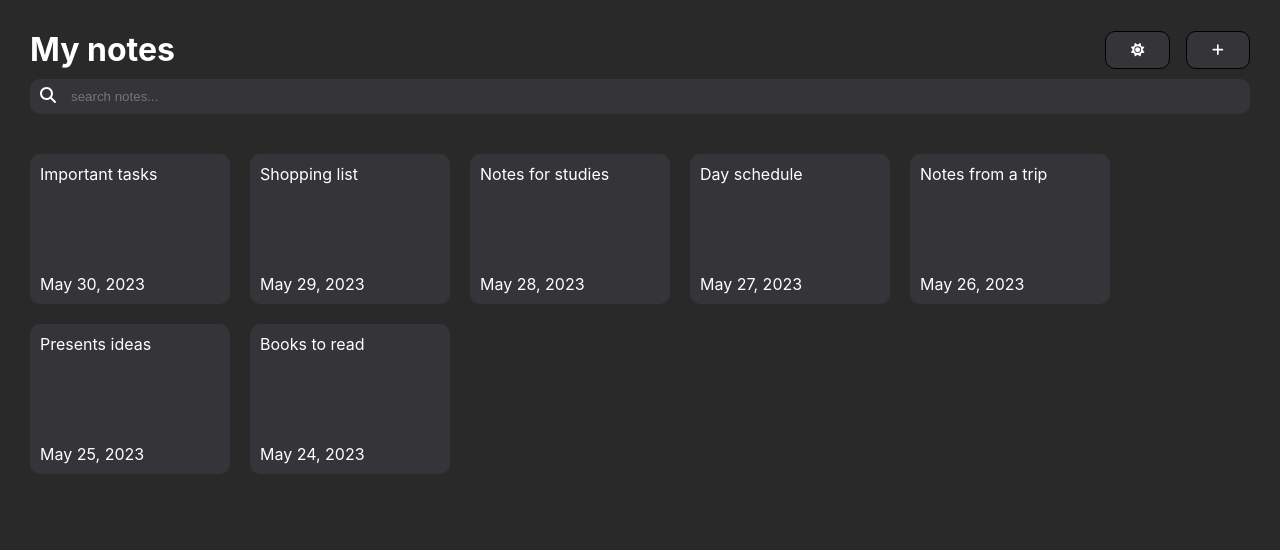
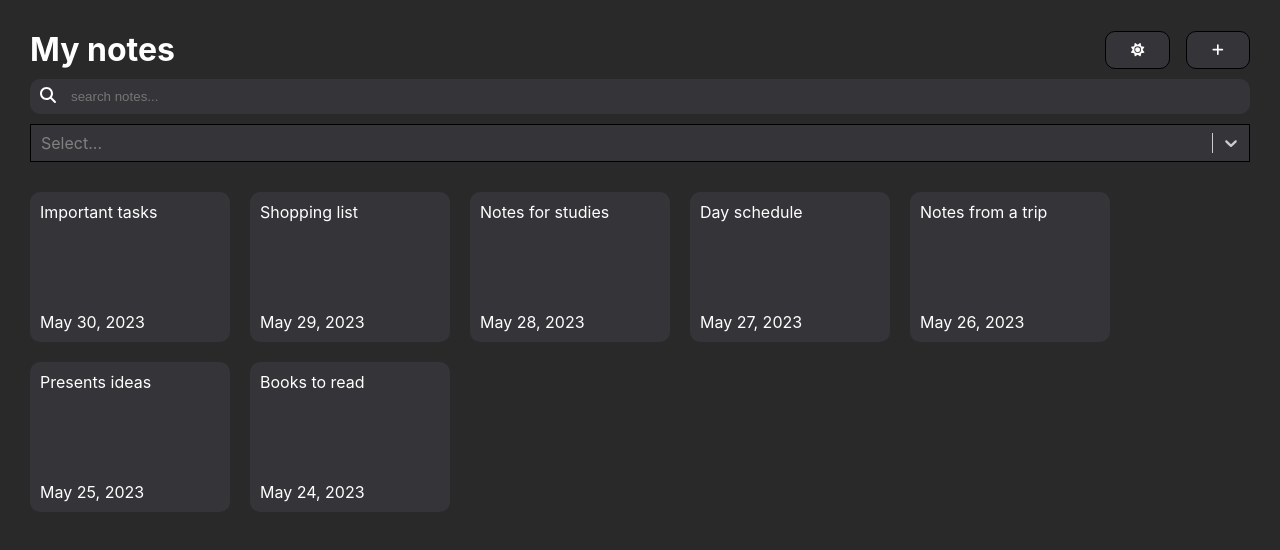
Before and after one commit to malinuuus/note-taking-app-react, a React (Vite) app: page / in a window 1280 px wide. Shown: the top 550 px of the page. Built offline with nearby package versions, Linux system fonts and the light colour scheme.

Commit message:
Add filter by tags feature on the main page

```diff
--- a/src/components/NoteForm/index.tsx
+++ b/src/components/NoteForm/index.tsx
@@ -2,21 +2,18 @@ import { useState, useEffect, useContext } from 'react';
 import { Button, DisabledButton } from "../../styles"
 import { InputGroup, RequiredMessage } from "./styles"
 import { useNavigate } from 'react-router-dom';
-import CreatableSelect from 'react-select/creatable'
-import { Note, Tag } from '../../App';
-import { MultiValue } from 'react-select';
+import { Note, Tag } from '../../App'
 import { NotesContext, NotesContextType } from '../../context/NotesContext';
-import { ThemeContext } from '../../context/ThemeContext';
+import { TagsSelect } from '../TagsSelect';
 
 type NoteFormProps = {
   currentData?: Note
 }
 
 export const NoteForm = ({ currentData }: NoteFormProps) => {
-  const { theme } = useContext(ThemeContext);
+  const [selectedTags, setSelectedTags] = useState<Tag[]>([]);
+
   const {
-    tags: availableTags,
-    handleTagCreate: onTagCreate,
     handleNewNote: onSubmit,
     handleNoteEdit
   } = useContext(NotesContext) as NotesContextType;
@@ -24,7 +21,6 @@ export const NoteForm = ({ currentData }: NoteFormProps) => {
   const [titleValue, setTitleValue] = useState<string>('');
   const [contentValue, setContentValue] = useState<string>('');
   const [isValueEmpty, setIsValueEmpty] = useState<boolean>(false);
-  const [selectedTags, setSelectedTags] = useState<Tag[]>([]);
   const navigate = useNavigate();
 
   useEffect(() => {
@@ -69,74 +65,14 @@ export const NoteForm = ({ currentData }: NoteFormProps) => {
     }
   }
 
-  const handleTagsSelect = (tags: MultiValue<{label: string, value: string}>) => {
-    setSelectedTags(tags.map(tag => ({
-      id: tag.value,
-      label: tag.label
-    })))
-  }
-
-  const handleTagCreate = (label: string) => {
-    const newTag: Tag = {
-      id: new Date().valueOf().toString(),
-      label: label
-    }
-
-    onTagCreate(newTag);
-    setSelectedTags([...selectedTags, newTag]);
-  }
-
   return (
     <form onSubmit={handleSubmit}>
       <InputGroup>
         <label>Tags</label>
-        <CreatableSelect
-          isMulti
-          classNamePrefix={'Select'}
-          value={selectedTags.map(tag => ({
-            label: tag.label,
-            value: tag.id
-          }))}
-          options={availableTags.map(tag => ({
-            label: tag.label,
-            value: tag.id
-          }))}
-          onChange={handleTagsSelect}
-          onCreateOption={handleTagCreate}
-          id='tags'
-          styles={{
-            option: styles => ({
-              ...styles,
-              backgroundColor: theme.elements,
-              '&:hover': {
-                backgroundColor: theme.onHover
-              }
-            }),
-            control: styles => ({
-              ...styles,
-              borderColor: '#000',
-              borderRadius: 0,
-              backgroundColor: theme.elements,
-              '&:hover': {
-                borderColor: '#000'
-              }
-            }),
-            multiValue: styles => ({
-              ...styles,
-              backgroundColor: '#2f4eff'
-            }),
-            multiValueLabel: styles => ({
-              ...styles,
-              color: '#fff'
-            }),
-            multiValueRemove: styles => ({
-              ...styles,
-              ':hover': {
-                backgroundColor: '#90a0ff',
-                cursor: 'pointer'
-              }
-            })
-          }}
+        <TagsSelect
+          isCreatable
+          selectedTags={selectedTags}
+          setSelectedTags={setSelectedTags}
         />
       </InputGroup>
       <InputGroup $redShadow={isValueEmpty}>
--- /dev/null
+++ b/src/components/TagsSelect/index.tsx
@@ -0,0 +1,151 @@
+import { useContext } from 'react'
+import CreatableSelect from 'react-select/creatable'
+import Select from 'react-select'
+import { ThemeContext } from '../../context/ThemeContext';
+import { NotesContext, NotesContextType } from '../../context/NotesContext';
+import { MultiValue } from 'react-select';
+import { Tag } from '../../App';
+
+type TagsSelectProps = {
+  isCreatable?: boolean
+  selectedTags: Tag[]
+  setSelectedTags: (tags: Tag[]) => void
+}
+
+export const TagsSelect = ({ isCreatable = false, selectedTags, setSelectedTags }: TagsSelectProps) => {
+  const { theme } = useContext(ThemeContext);
+  const {
+    tags: availableTags,
+    handleTagCreate: onTagCreate
+  } = useContext(NotesContext) as NotesContextType;
+
+  const handleTagsSelect = (tags: MultiValue<{label: string, value: string}>) => {
+    setSelectedTags(tags.map(tag => ({
+      id: tag.value,
+      label: tag.label
+    })))
+  }
+
+  const handleTagCreate = (label: string) => {
+    const newTag: Tag = {
+      id: new Date().valueOf().toString(),
+      label: label
+    }
+
+    onTagCreate(newTag);
+    setSelectedTags([...selectedTags, newTag]);
+  }
+
+  return isCreatable ? (
+    <CreatableSelect
+      isMulti
+      value={selectedTags.map(tag => ({
+        label: tag.label,
+        value: tag.id
+      }))}
+      options={availableTags.map(tag => ({
+        label: tag.label,
+        value: tag.id
+      }))}
+      onChange={handleTagsSelect}
+      onCreateOption={handleTagCreate}
+      id='tags'
+      styles={{
+        option: styles => ({
+          ...styles,
+          backgroundColor: theme.elements,
+          '&:hover': {
+            backgroundColor: theme.onHover
+          }
+        }),
+        control: styles => ({
+          ...styles,
+          borderColor: '#000',
+          borderRadius: 0,
+          backgroundColor: theme.elements,
+          '&:hover': {
+            borderColor: '#000'
+          }
+        }),
+        multiValue: styles => ({
+          ...styles,
+          backgroundColor: '#2f4eff'
+        }),
+        multiValueLabel: styles => ({
+          ...styles,
+          color: '#fff'
+        }),
+        multiValueRemove: styles => ({
+          ...styles,
+          ':hover': {
+            backgroundColor: '#90a0ff',
+            cursor: 'pointer'
+          }
+        }),
+        input: styles => ({
+          ...styles,
+          color: theme.fontColor
+        }),
+        menu: styles => ({
+          ...styles,
+          backgroundColor: theme.background
+        })
+      }}
+    />
+  ) : (
+    <Select
+      isMulti
+      value={selectedTags.map(tag => ({
+        label: tag.label,
+        value: tag.id
+      }))}
+      options={availableTags.map(tag => ({
+        label: tag.label,
+        value: tag.id
+      }))}
+      onChange={handleTagsSelect}
+      id='tags'
+      styles={{
+        option: styles => ({
+          ...styles,
+          backgroundColor: theme.elements,
+          '&:hover': {
+            backgroundColor: theme.onHover
+          }
+        }),
+        control: styles => ({
+          ...styles,
+          borderColor: '#000',
+          borderRadius: 0,
+          backgroundColor: theme.elements,
+          '&:hover': {
+            borderColor: '#000'
+          }
+        }),
+        multiValue: styles => ({
+          ...styles,
+          backgroundColor: '#2f4eff'
+        }),
+        multiValueLabel: styles => ({
+          ...styles,
+          color: '#fff',
+        }),
+        multiValueRemove: styles => ({
+          ...styles,
+          ':hover': {
+            backgroundColor: '#90a0ff',
+            cursor: 'pointer'
+          }
+        }),
+        input: styles => ({
+          ...styles,
+          color: theme.fontColor
+        }),
+        menu: styles => ({
+          ...styles,
+          backgroundColor: theme.background
+        })
+      }}
+    />
+  )
+}
--- a/src/pages/Main/index.tsx
+++ b/src/pages/Main/index.tsx
@@ -1,26 +1,38 @@
 import { useContext, useMemo, useState } from 'react'
 import { Link } from "react-router-dom"
 import { Note as NoteElement } from '../../components/Note'
-import { Input, InputGroup, NotesContainer } from "./style"
+import { Input, InputGroup, NotesContainer } from "./styles"
 import { Header, Button, FAIcon } from "../../styles"
 import { faMagnifyingGlass, faMoon, faPlus, faSun } from '@fortawesome/free-solid-svg-icons'
 import { NotesContext, NotesContextType } from '../../context/NotesContext'
 import { ElementsGroup } from '../Note/styles'
 import { ThemeContext } from '../../context/ThemeContext'
+import { Tag } from '../../App'
+import { TagsSelect } from '../../components/TagsSelect'
 
 const animationDelayFactor = .2;
 
 export const MainPage = () => {
+  const [searchValue, setSearchValue] = useState<string>('');
+  const [selectedTags, setSelectedTags] = useState<Tag[]>([]);
+
   const { notes } = useContext(NotesContext) as NotesContextType;
   const { themeType, setTheme } = useContext(ThemeContext);
-  const [searchValue, setSearchValue] = useState<string>('');
 
   const filteredNotes = useMemo(() => {
-    return notes.filter(({ title, content }) => {
-      const lowerVal = searchValue.toLowerCase();
-      return title.toLowerCase().includes(lowerVal) || content.toLowerCase().includes(lowerVal);
-    });
-  }, [searchValue, notes])
+    let filteredNotes = notes.filter(({ title, content }) => {
+        const lowerVal = searchValue.toLowerCase()
+        return (title.toLowerCase().includes(lowerVal) || content.toLowerCase().includes(lowerVal))
+    })
+
+    if (selectedTags.length > 0) {
+      filteredNotes = filteredNotes.filter(({ tags }) => {
+        return tags.some(tag => selectedTags.some(selectedTag => selectedTag.id === tag.id))
+      })
+    }
+
+    return filteredNotes
+  }, [selectedTags, searchValue])
 
   return (
     <div>
@@ -46,6 +58,10 @@ export const MainPage = () => {
           onChange={(e) => setSearchValue(e.target.value)}
         />
       </InputGroup>
+      <TagsSelect
+        selectedTags={selectedTags}
+        setSelectedTags={setSelectedTags}
+      />
       <NotesContainer>
       {filteredNotes.length > 0 ? (
         <>
```
Also changed, not shown: src/pages/Main/styles.tsx (renamed from src/pages/Main/style.tsx).
